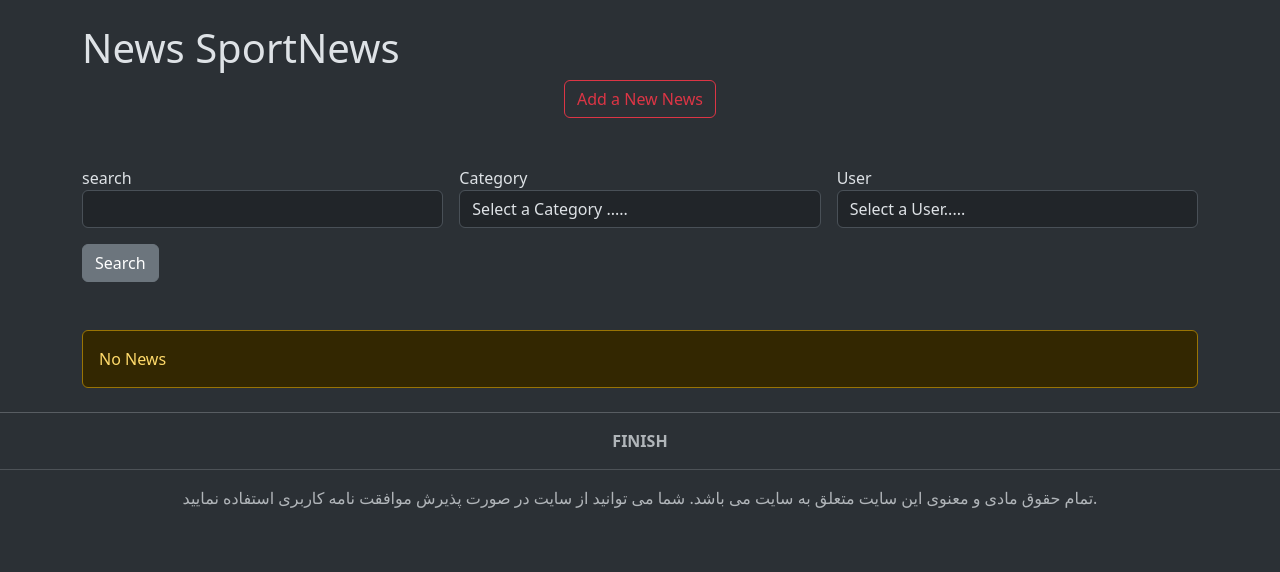
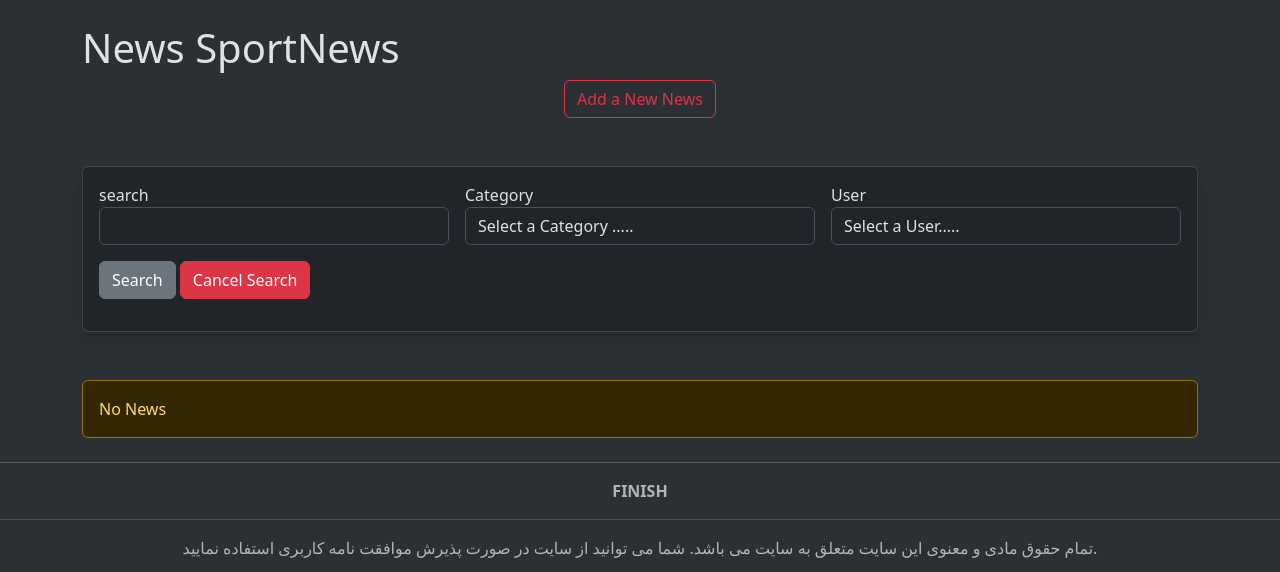
Before and after one commit to DaryaGh/SportNews, a Django app: page /Sport_News/News in a window 1280 px wide. Shown: the part 102-674 px from the top of the page. Run offline with Django 5.2, Linux system fonts and the light colour scheme; the visitor is signed in with stand-in values (Sample User, id 1); data that the repository does not hold is empty; some libraries are stand-ins or nearby versions.

Commit message:
feat : add search by category and cancel search

```diff
--- a/Sport_News/templates/Newss.html
+++ b/Sport_News/templates/Newss.html
@@ -13,27 +13,35 @@
         </a>
     </div>
 
-    <section class="my-5">
+    <section class="my-5 card card-body shadow">
         <form class="row g-3" action="{%  url 'News_list' %}" method="POST">
             {% csrf_token %}
             <div class="col-md-4">
                 <label for="search">search</label>
-                <input type="text" class="form-control" name="q" id="search">
+                <input type="text" class="form-control" name="q"
+                       id="search" value="{{ request.session.q }}">
             </div>
             <div class="col-md-4">
-                <label for="">Category</label>
-                <select class="form-control">
-                    <option>Select a Category .....</option>
+                <label for="category">Category</label>
+                <select class="form-control" id="category" name="search_by_cat">
+                    <option value="">Select a Category .....</option>
+                    {% for cat in categories %}
+                        <option value="{{ cat.id }}" {% if request.session.search_by_cat == cat.id %} selected {% endif %}>{{ cat }}</option>
+                    {% endfor %}
                 </select>
             </div>
             <div class="col-md-4">
-                <label for="">User</label>
-                <select class="form-control">
-                    <option>Select a User.....</option>
+                <label for="search_by_user">User</label>
+                <select class="form-control" name="search_by_user" id="search_by_user">
+                    <option value="">Select a User.....</option>
+                    {% for user in users %}
+                        <option value="{{ user.id }}">{{ user }}</option>
+                    {% endfor %}
                 </select>
             </div>
             <div class="col-md-6">
                 <button class="btn btn-secondary">Search</button>
+                <a class="btn btn-danger" href="{% url 'Cancel_Search' %}">Cancel Search</a>
             </div>
         </form>
     </section>
--- a/Sport_News/views.py
+++ b/Sport_News/views.py
@@ -1,5 +1,7 @@
 from http.client import HTTPResponse
+from django.contrib.auth.models import User
 from django.shortcuts import get_object_or_404, render
+from django.template.defaultfilters import title
 from pyexpat.errors import messages
 from rest_framework.decorators import api_view
 from rest_framework.views import APIView, Response
@@ -10,7 +12,7 @@ from django.shortcuts import render, redirect
 from django.http import HttpResponse, HttpResponseRedirect
 from rest_framework.decorators import api_view
 from .models import NewsPaper, Podcast, News, Media, PhotoGallery, ContactUs, Advertising, Comment, Category, Slider, \
-    FileUpload, ReportingAViolation
+    FileUpload, ReportingAViolation, User
 from .forms import NewsForm, MediaForm, PodcastForm, PhotoGalleryForm, FileUploadForm
 from django.urls import reverse
 from django.db.models import Q
@@ -214,17 +216,38 @@ def newspaper_detail(request, newspaper_id):
 
 
 def News_list(request, cat_id=None):
+
+
+    newss = News.objects.filter(is_approved=True)
     if request.method == 'POST':
-        if request.POST['q'] != "":
-            q = request.POST['q']
-            print(News.objects.filter(is_approved=True)
-                  .filter(title__icontains=q)
-                  .order_by('-id'))
+        cat = cat = request.POST.get('search_by_cat', None)
+        # print(request.POST)
+        # print(request.POST['q'])
+        if cat is not None and len(cat) > 0:
+            # cat = request.POST.get('search_by_cat')
+            newss = newss.filter(Category=cat)
+            # print(newss)
+            request.session['search_by_cat'] = int(cat)
+
+        else:
+            if request.session.get('search_by_cat', None)is not None:
+                del request.session['search_by_cat']
+
+
+        if request.POST.get('q', None) is not None:
+            q = request.POST.get('q')
+            newss = newss.filter(title__icontains=q)
+            request.session['q'] = q
+
+        else:
+            if request.session.get('q', None)is not None:
+                del request.session['q']
+
 
     if not request.user.is_authenticated:
         return HttpResponseRedirect(reverse('auth_login'))
 
-    request.session["page_route_name"] = "News_list"
+    # request.session["page_route_name"] = "News_list"
 
     query = request.GET.get('query', None)
 
@@ -234,35 +257,54 @@ def News_list(request, cat_id=None):
     else:
         mode = request.session['mode']
 
+
+
     if cat_id:
-        newss = News.objects.filter(is_approved=True).filter(Category=cat_id).order_by('-id')
-    elif query:
-        request.session['query'] = query
-        q = Q(title__icontains=query) | Q(body__icontains=query)
-        newss = News.objects.filter(q).order_by('-id')
-    elif 'query' in request.session and request.session['query'] is not None:
-        old_query = request.session['query']
-        q = Q(title__icontains=old_query) | Q(body__icontains=old_query)
-        newss = News.objects.filter(q).order_by('-id')
-    else:
-        newss = News.objects.filter(is_approved=True).order_by('-id')
+        newss = newss.filter(Category=cat_id)
+        # newss = (News.objects.filter(is_approved=True)
+        #          .filter(Category=cat_id)
+        #          .order_by('-id'))
 
-    categories = Category.objects.all()
 
-    paginator = Paginator(newss, 3)
+    # elif query:
+    #     request.session['query'] = query
+    #     q = Q(title__icontains=query) | Q(body__icontains=query)
+    #     newss = News.objects.filter(q).order_by('-id')
+    # elif 'query' in request.session and request.session['query'] is not None:
+    #     old_query = request.session['query']
+    #     q = Q(title__icontains=old_query) | Q(body__icontains=old_query)
+    #     newss = News.objects.filter(q).order_by('-id')
+    # else:
+    #     newss = (News.objects.filter(is_approved=True)
+    #              .order_by('-id'))
+
+    newss = newss.order_by('-id')
+
+    categories = Category.objects.all().order_by('title')
+    users = User.objects.all().order_by('first_name')
+
+    paginator = Paginator(newss, 6)
     # print(news.count)
     # print(news.num_pages)
     # print(news.page(3))
     page_number = request.GET.get('p', 1)
     news_with_pagination = paginator.get_page(page_number)
     return render(request, 'Newss.html',
-                  context={'newss': news_with_pagination, 'categories': categories, 'mode': mode})
+                  context={'newss': news_with_pagination, 'categories': categories, 'mode': mode, 'users': users})
 
 
 def News_cancel(request):
-    if 'query' in request.session and request.session['query'] is not None:
-        del request.session['query']
+    # if 'query' in request.session and request.session['query'] is not None:
+    #     del request.session['query']
+    # return HttpResponseRedirect(reverse('News_list'))
+
+    if 'q' in request.session and request.session['q'] is not None:
+        del request.session['q']
+    if 'search_by_cat' in request.session and request.session['search_by_cat']:
+        del request.session['search_by_cat']
+
     return HttpResponseRedirect(reverse('News_list'))
+
 
 
 def News_detail(request, news_id):
```
